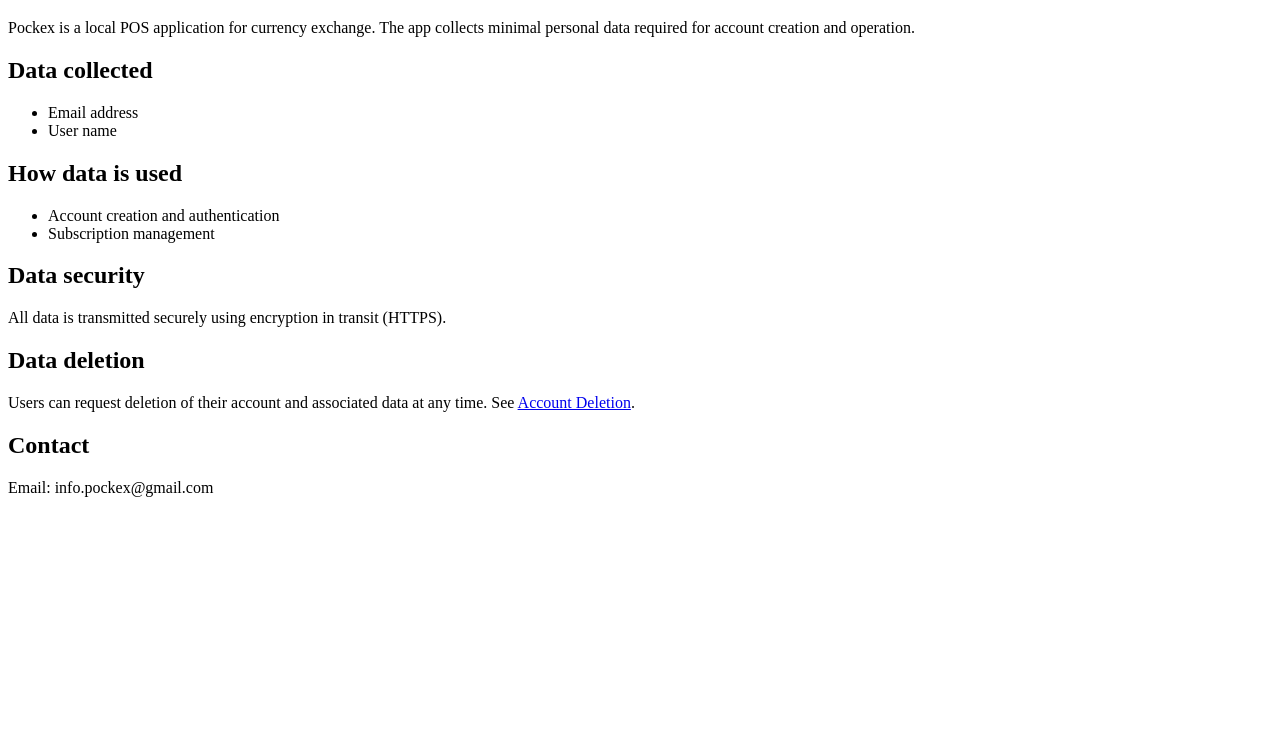
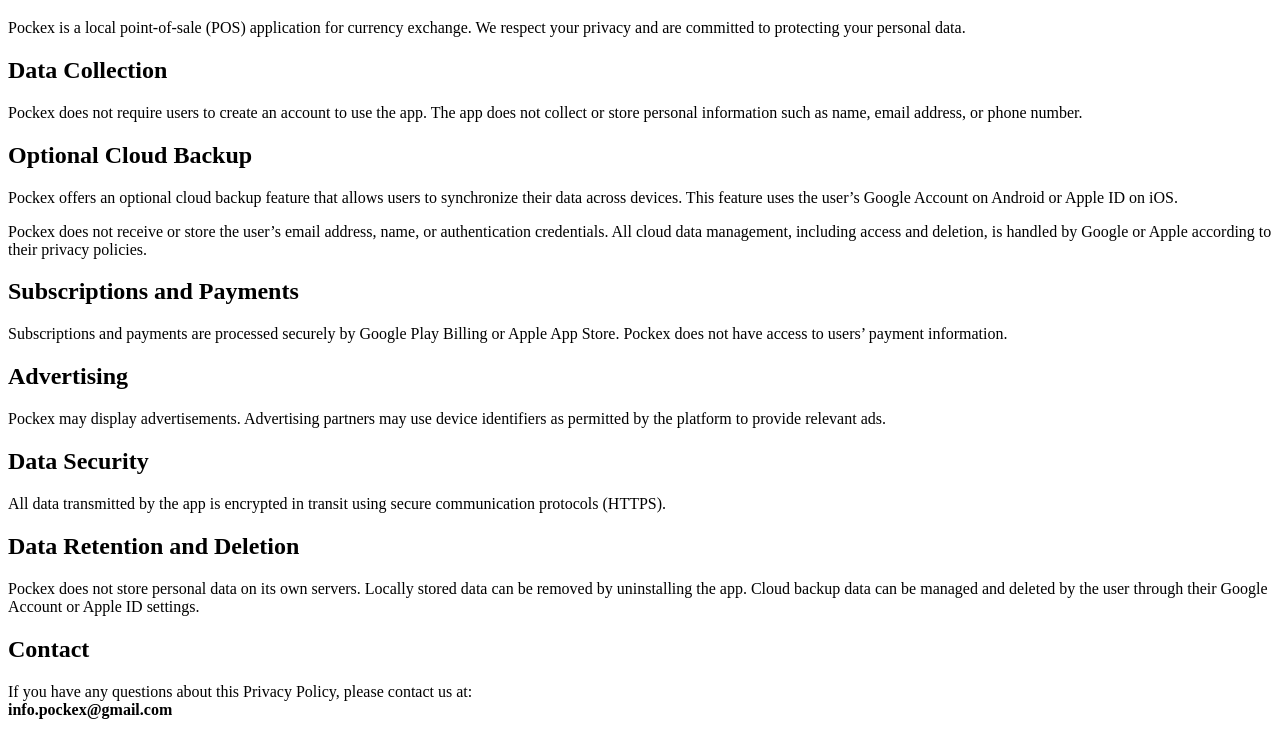
Before and after one commit to NikolasNovo/Pockex, a website: page privacy.html in a window 1280 px wide. Shown: the part 61-800 px from the top of the page. Drawn offline with Linux system fonts and the light colour scheme.

Commit message:
Revise privacy policy content for clarity and detail

```diff
--- a/privacy.html
+++ b/privacy.html
@@ -8,36 +8,60 @@
   <h1>Privacy Policy – Pockex</h1>
 
   <p>
-    Pockex is a local POS application for currency exchange.
-    The app collects minimal personal data required for account creation and operation.
+    Pockex is a local point-of-sale (POS) application for currency exchange.
+    We respect your privacy and are committed to protecting your personal data.
   </p>
 
-  <h2>Data collected</h2>
-  <ul>
-    <li>Email address</li>
-    <li>User name</li>
-  </ul>
-
-  <h2>How data is used</h2>
-  <ul>
-    <li>Account creation and authentication</li>
-    <li>Subscription management</li>
-  </ul>
-
-  <h2>Data security</h2>
+  <h2>Data Collection</h2>
   <p>
-    All data is transmitted securely using encryption in transit (HTTPS).
+    Pockex does not require users to create an account to use the app.
+    The app does not collect or store personal information such as name,
+    email address, or phone number.
   </p>
 
-  <h2>Data deletion</h2>
+  <h2>Optional Cloud Backup</h2>
   <p>
-    Users can request deletion of their account and associated data at any time.
-    See <a href="delete-account.html">Account Deletion</a>.
+    Pockex offers an optional cloud backup feature that allows users to
+    synchronize their data across devices.
+    This feature uses the user’s Google Account on Android or Apple ID on iOS.
+  </p>
+  <p>
+    Pockex does not receive or store the user’s email address, name, or
+    authentication credentials. All cloud data management, including access
+    and deletion, is handled by Google or Apple according to their privacy policies.
+  </p>
+
+  <h2>Subscriptions and Payments</h2>
+  <p>
+    Subscriptions and payments are processed securely by Google Play Billing
+    or Apple App Store. Pockex does not have access to users’ payment information.
+  </p>
+
+  <h2>Advertising</h2>
+  <p>
+    Pockex may display advertisements. Advertising partners may use device
+    identifiers as permitted by the platform to provide relevant ads.
+  </p>
+
+  <h2>Data Security</h2>
+  <p>
+    All data transmitted by the app is encrypted in transit using secure
+    communication protocols (HTTPS).
+  </p>
+
+  <h2>Data Retention and Deletion</h2>
+  <p>
+    Pockex does not store personal data on its own servers.
+    Locally stored data can be removed by uninstalling the app.
+    Cloud backup data can be managed and deleted by the user through
+    their Google Account or Apple ID settings.
   </p>
 
   <h2>Contact</h2>
   <p>
-    Email: info.pockex@gmail.com
+    If you have any questions about this Privacy Policy, please contact us at:
+    <br>
+    <strong>info.pockex@gmail.com</strong>
   </p>
 </body>
 </html>
```
